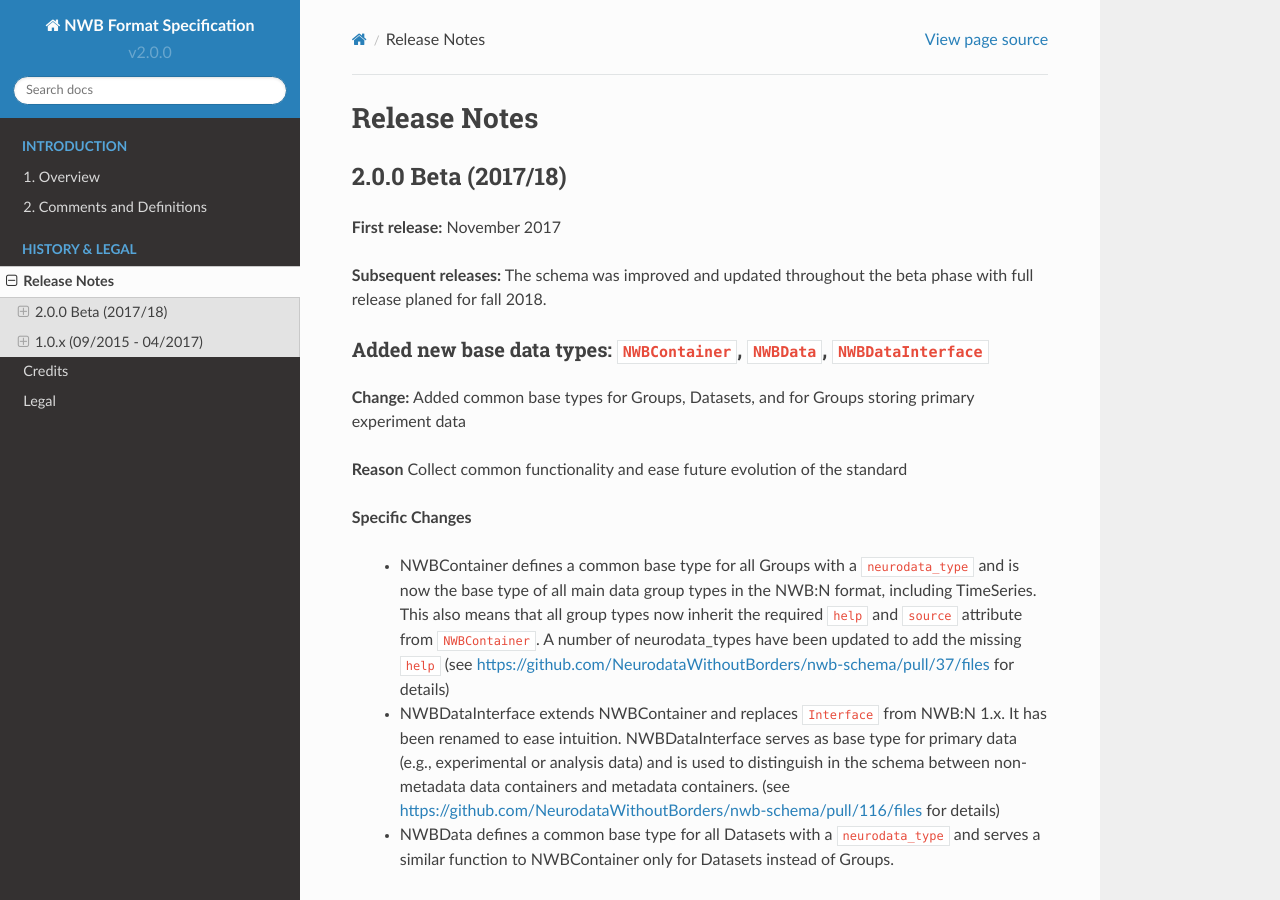
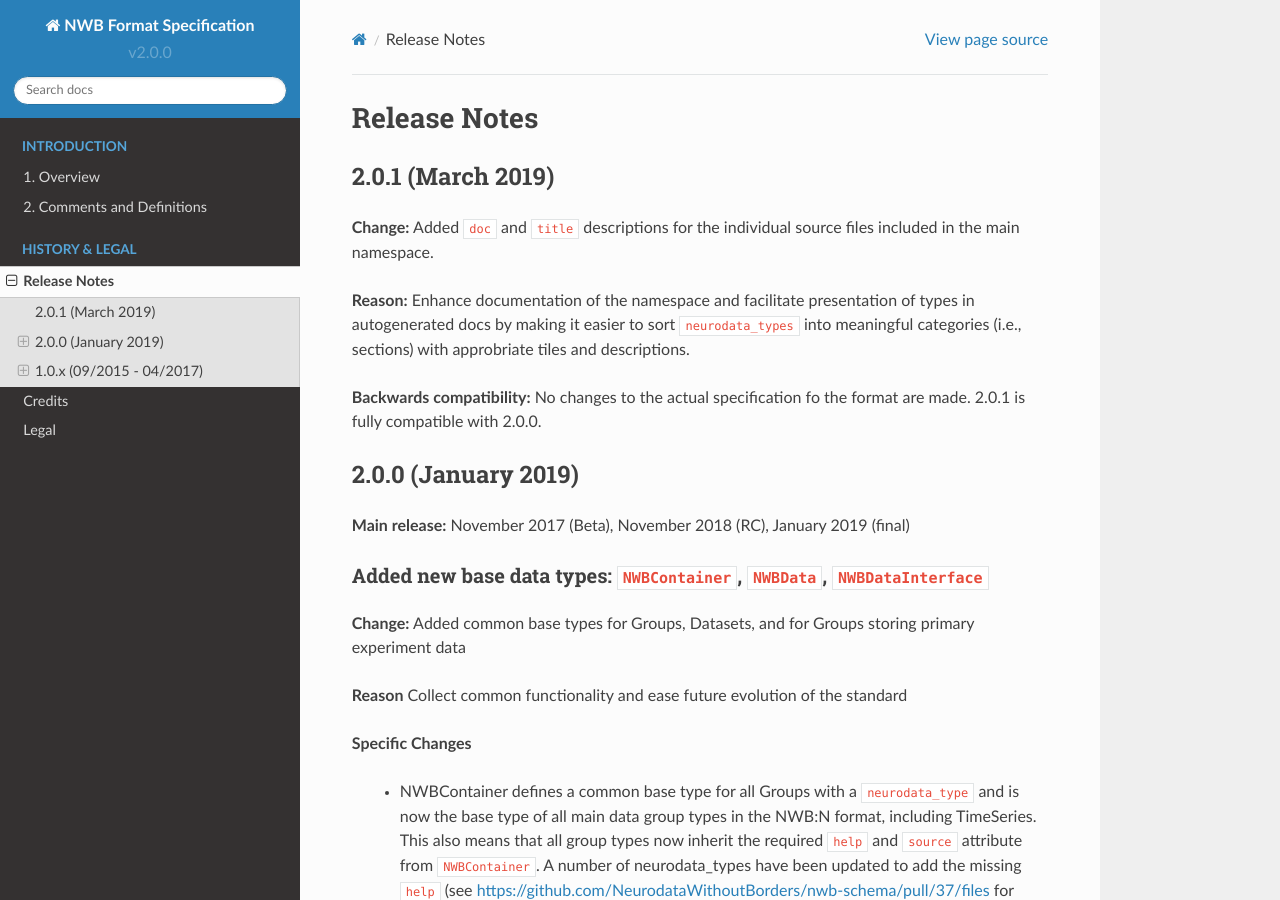
Before and after one commit to NeurodataWithoutBorders/nwb-schema, a Sphinx documentation site: the page built from docs/format/source/format_release_notes.rst, in a window 1280 px wide and 900 px high. Built offline with Sphinx 7.4.7 and the Read the Docs theme 2.0.0, drawn with Linux system fonts in a browser that asks for light colours.

Commit message:
Added doc and title for all source files in the core namespace and updated the release notes accordingly

```diff
--- a/docs/format/source/format_release_notes.rst
+++ b/docs/format/source/format_release_notes.rst
@@ -1,12 +1,24 @@
 Release Notes
 =============
 
-2.0.0 Beta (2017/18)
---------------------
+2.0.1 (March 2019)
+------------------
 
-**First release:** November 2017
+**Change:** Added ``doc`` and ``title`` descriptions for the individual source files included in the main namespace.
 
-**Subsequent releases:** The schema was improved and updated throughout the beta phase with full release planed for fall 2018.
+**Reason:** Enhance documentation of the namespace and facilitate presentation of types in autogenerated docs by
+making it easier to sort ``neurodata_types`` into meaningful categories (i.e., sections) with approbriate tiles and
+descriptions.
+
+**Backwards compatibility:** No changes to the actual specification fo the format are made. 2.0.1 is fully compatible
+with 2.0.0.
+
+
+2.0.0 (January 2019)
+---------------------
+
+**Main release:** November 2017 (Beta), November 2018 (RC), January 2019 (final)
+
 
 Added new base data types: ``NWBContainer``, ``NWBData``, ``NWBDataInterface``
 ^^^^^^^^^^^^^^^^^^^^^^^^^^^^^^^^^^^^^^^^^^^^^^^^^^^^^^^^^^^^^^^^^^^^^^^^^^^^^^
```
Also changed, not shown: 1 other file.
